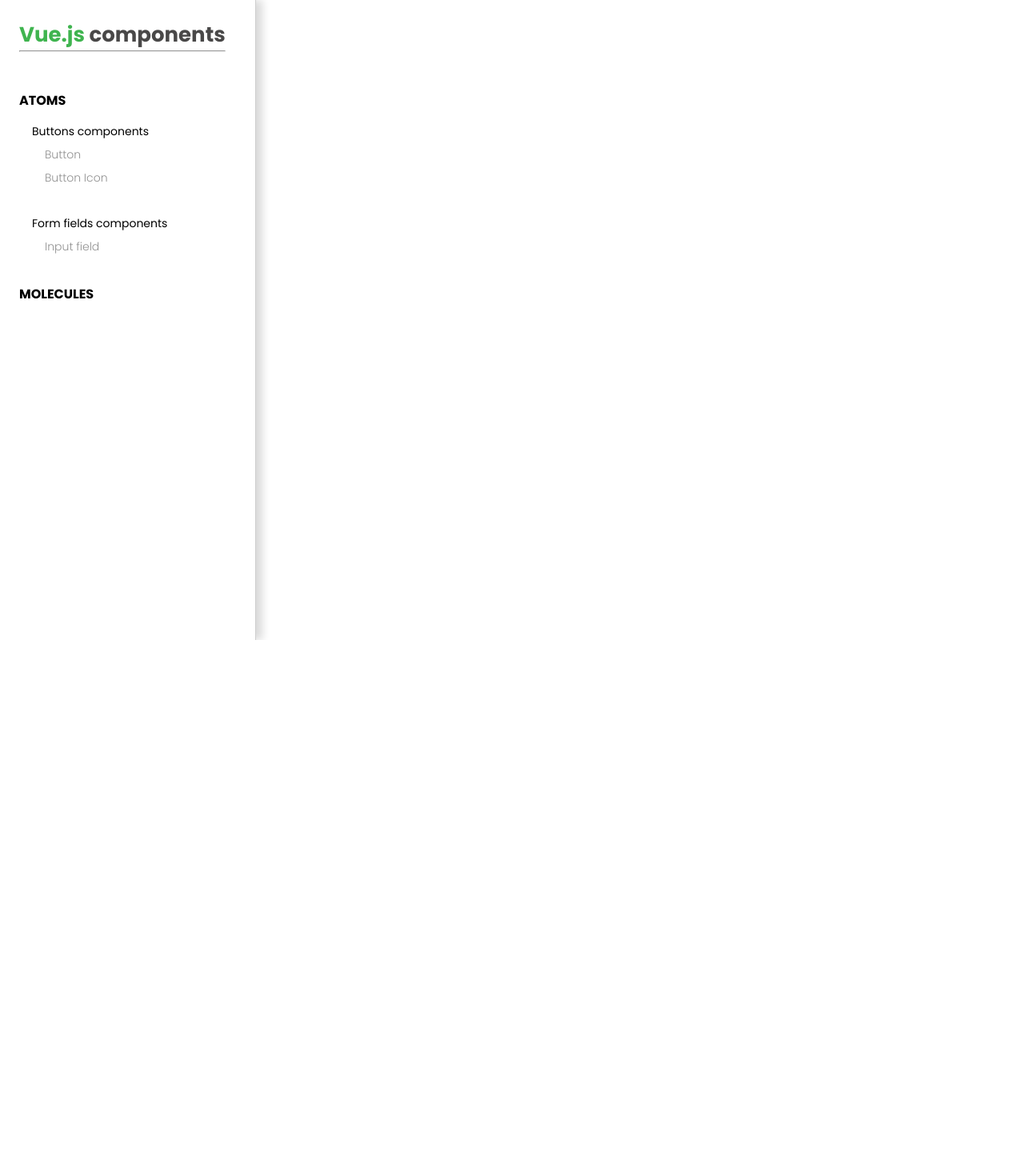
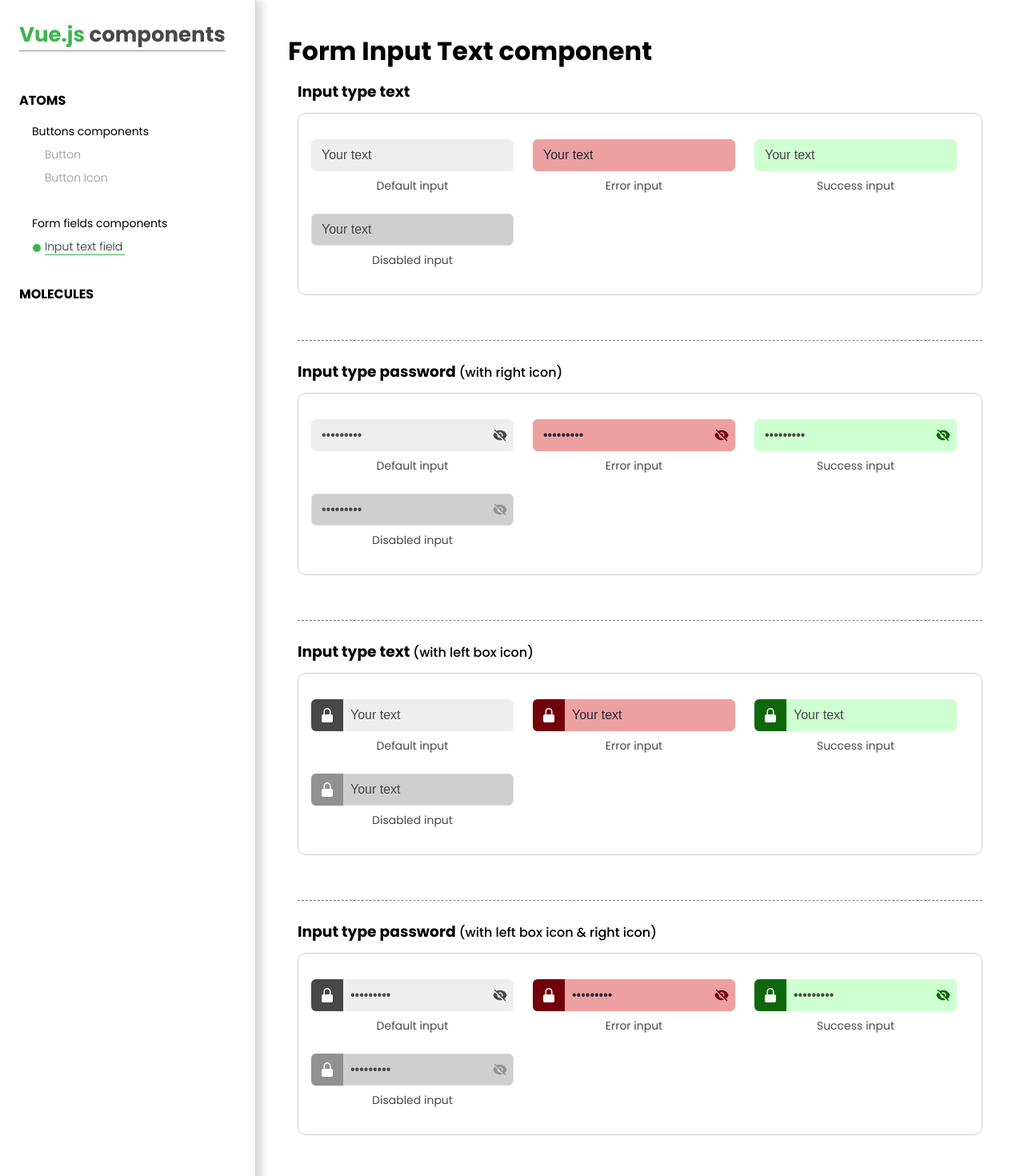
Before and after one commit to sebdevweb/projet-10-atomic-design, a Vue app: page /input-text in a window 1280 px wide. Shown: the top 1470 px of the page at 80% size. Before the commit the page ends 800 px from the top, so only its background shows below. Built offline with nearby package versions, Linux system fonts and the light colour scheme.

Commit message:
[ATOMIC-DESIGN-VUE-APP] Rename Form.vue & InputForm + scss files

```diff
--- a/src/assets/sass/main.scss
+++ b/src/assets/sass/main.scss
@@ -10,10 +10,10 @@
 
 // ATOMS
 @import './atoms/Button';
-@import './atoms/InputForm';
+@import './atoms/InputText';
 @import './atoms/ButtonIcon';
 
 // MOLECULES
 @import './pages/Buttons';
-@import './pages/Form';
+@import './pages/FormInputText';
 @import './pages/ButtonsIcons';
--- a/src/components/Navbar.vue
+++ b/src/components/Navbar.vue
@@ -11,7 +11,7 @@
       </ul>
       <ul>
         <li>Form fields components</li>
-        <RouterLink to="/input">Input field</RouterLink>
+        <RouterLink to="/input-text">Input text field</RouterLink>
       </ul>
       <h3>MOLECULES</h3>
     </nav>
--- a/src/pages/Form.vue
+++ b/src/pages/FormInputText.vue
@@ -1,24 +1,24 @@
 <template>
-  <h1>Form Input component</h1>
+  <h1>Form Input Text component</h1>
   <div class="form">
     <div class="form__container">
       <h3>Input type text</h3>
       <form action="">
         <div class="form__container--item">
-          <InputForm class-name="default" />
+          <InputText class-name="default" />
           <label>Default input</label>
         </div>
         <div class="form__container--item">
-          <InputForm class-name="error" input-placeholder="error" readonly/>
+          <InputText class-name="error" input-placeholder="error" readonly/>
           <label>Error input</label>
         </div>
 
         <div class="form__container--item">
-          <InputForm class-name="success" input-placeholder="Successfull" readonly />
+          <InputText class-name="success" input-placeholder="Successfull" readonly />
           <label>Success input</label>
         </div>
         <div class="form__container--item">
-          <InputForm class-name="disabled" input-placeholder="Disabled" readonly/>
+          <InputText class-name="disabled" input-placeholder="Disabled" readonly/>
           <label>Disabled input</label>
         </div>
       </form>
@@ -26,19 +26,19 @@
       <h3>Input type password <span>(with right icon)</span></h3>
       <form action="">
         <div class="form__container--item">
-          <InputForm class-name="default right-icon" input-type="password" value="password" :rightIcon="EyeSlashIcon" />
+          <InputText class-name="default right-icon" input-type="password" value="password" :rightIcon="EyeSlashIcon" />
           <label>Default input</label>
         </div>
         <div class="form__container--item">
-          <InputForm class-name="error" input-type="password" value="password" :rightIcon="EyeSlashIcon" />
+          <InputText class-name="error" input-type="password" value="password" :rightIcon="EyeSlashIcon" />
           <label>Error input</label>
         </div>
         <div class="form__container--item">
-          <InputForm class-name="success" input-type="password" value="password" :rightIcon="EyeSlashIcon" />
+          <InputText class-name="success" input-type="password" value="password" :rightIcon="EyeSlashIcon" />
           <label>Success input</label>
         </div>
         <div class="form__container--item">
-          <InputForm class-name="disabled" input-type="password" value="password" :rightIcon="EyeSlashIcon" />
+          <InputText class-name="disabled" input-type="password" value="password" :rightIcon="EyeSlashIcon" />
           <label>Disabled input</label>
         </div>
       </form>
@@ -46,19 +46,19 @@
       <h3>Input type text <span>(with left box icon)</span></h3>
       <form action="">
         <div class="form__container--item">
-          <InputForm class-name="default left-icon" input-type="text" value="" :leftIcon="LockClosedIcon" />
+          <InputText class-name="default left-icon" input-type="text" value="" :leftIcon="LockClosedIcon" />
           <label>Default input</label>
         </div>
         <div class="form__container--item">
-          <InputForm class-name="error left-icon" input-type="text" value="" :leftIcon="LockClosedIcon" />
+          <InputText class-name="error left-icon" input-type="text" value="" :leftIcon="LockClosedIcon" />
           <label>Error input</label>
         </div>
         <div class="form__container--item">
-          <InputForm class-name="success left-icon" input-type="text" value="" :leftIcon="LockClosedIcon" />
+          <InputText class-name="success left-icon" input-type="text" value="" :leftIcon="LockClosedIcon" />
           <label>Success input</label>
         </div>
         <div class="form__container--item">
-          <InputForm class-name="disabled left-icon" input-type="text" value="" :leftIcon="LockClosedIcon" />
+          <InputText class-name="disabled left-icon" input-type="text" value="" :leftIcon="LockClosedIcon" />
           <label>Disabled input</label>
         </div>
       </form>
@@ -66,19 +66,19 @@
       <h3>Input type password <span>(with left box icon & right icon)</span></h3>
       <form action="">
         <div class="form__container--item">
-          <InputForm class-name="default left-icon right-icon" input-type="password" value="password" :leftIcon="LockClosedIcon" :rightIcon="EyeSlashIcon" />
+          <InputText class-name="default left-icon right-icon" input-type="password" value="password" :leftIcon="LockClosedIcon" :rightIcon="EyeSlashIcon" />
           <label>Default input</label>
         </div>
         <div class="form__container--item">
-          <InputForm class-name="error left-icon right-icon" input-type="password" value="password" :leftIcon="LockClosedIcon" :rightIcon="EyeSlashIcon" />
+          <InputText class-name="error left-icon right-icon" input-type="password" value="password" :leftIcon="LockClosedIcon" :rightIcon="EyeSlashIcon" />
           <label>Error input</label>
         </div>
         <div class="form__container--item">
-          <InputForm class-name="success left-icon right-icon" input-type="password" value="password" :leftIcon="LockClosedIcon" :rightIcon="EyeSlashIcon" />
+          <InputText class-name="success left-icon right-icon" input-type="password" value="password" :leftIcon="LockClosedIcon" :rightIcon="EyeSlashIcon" />
           <label>Success input</label>
         </div>
         <div class="form__container--item">
-          <InputForm class-name="disabled left-icon right-icon" input-type="password" value="password" :leftIcon="LockClosedIcon" :rightIcon="EyeSlashIcon" />
+          <InputText class-name="disabled left-icon right-icon" input-type="password" value="password" :leftIcon="LockClosedIcon" :rightIcon="EyeSlashIcon" />
           <label>Disabled input</label>
         </div>
       </form>
@@ -89,7 +89,7 @@
 
 
 <script setup>
-  import InputForm from '../components/atoms/InputForm.vue';
+  import InputText from '../components/atoms/InputText.vue';
   import { EyeSlashIcon } from '@heroicons/vue/20/solid'
   import { EyeIcon } from '@heroicons/vue/20/solid'
   import { LockClosedIcon } from '@heroicons/vue/20/solid'
```
Also changed, not shown: src/App.vue (+3 -8 lines), src/routes.js (+2 -7 lines), src/assets/sass/atoms/_InputText.scss (renamed from src/assets/sass/atoms/_InputForm.scss), src/assets/sass/pages/_FormInputText.scss (renamed from src/assets/sass/pages/_Form.scss), src/components/atoms/InputText.vue (renamed from src/components/atoms/InputForm.vue), 2 other files (tests, documents, lock files or other folders).
